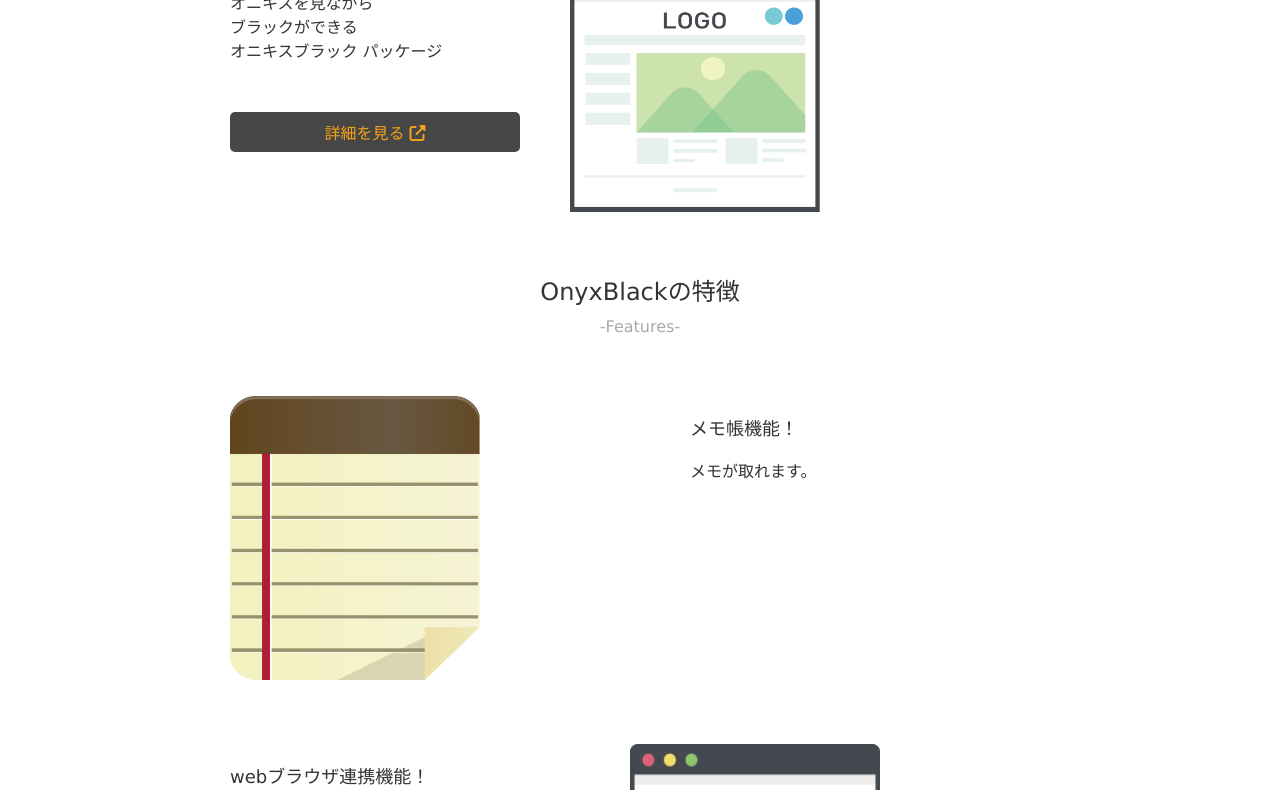
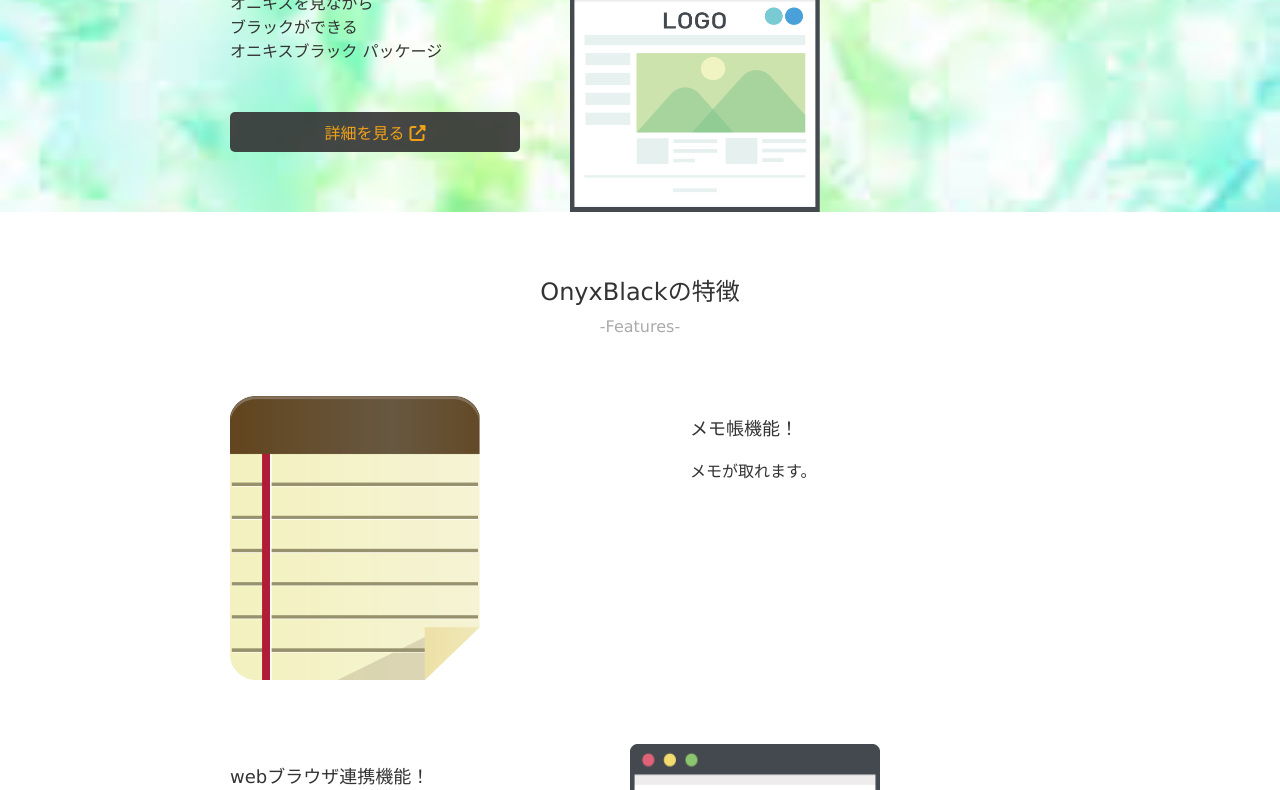
Before and after one commit to onyx-black/welcom-to-onyx-black, a plain HTML site: page index.html in a window 1280 px wide. Shown: the part 117-907 px from the top of the page. Drawn offline with Linux system fonts and the light colour scheme; the site is published under a folder, as on GitHub Pages, so addresses that start at the root find nothing.

Commit message:
Update styles.css

```diff
--- a/styles.css
+++ b/styles.css
@@ -13,7 +13,7 @@
 
 .blue-bg{
   color: #333;
-  background: url(/img/headerimg.jpeg);
+  background: url(img/headerimg.jpeg);
   background-size: cover;
 }
 
```
